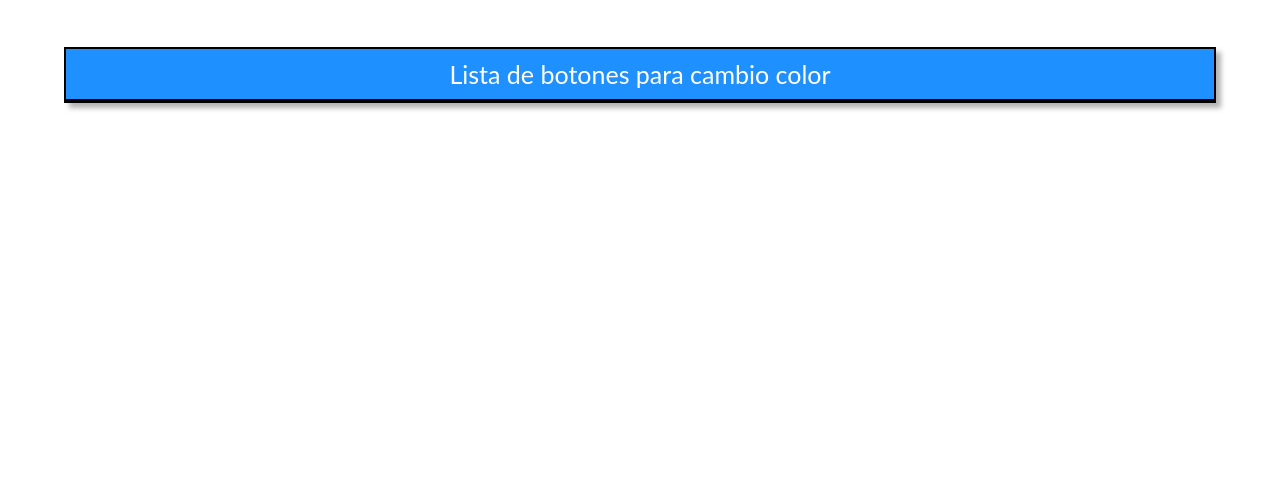
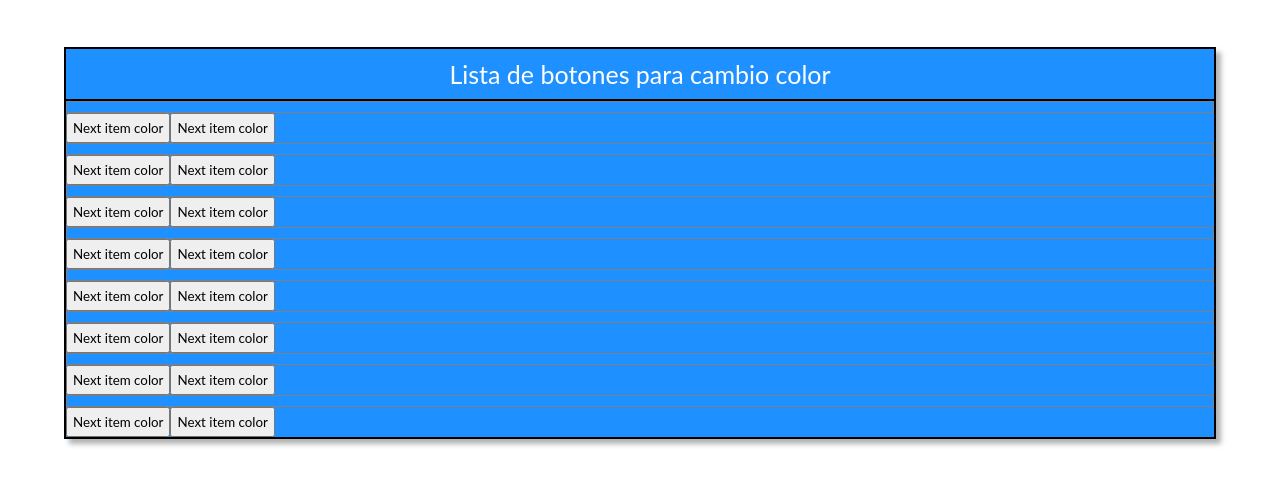
Before and after one commit to aliciagarluq/practica-bloque1-dia2-js-ejer3-aliciagarcialuque, a website: page index.html in a window 1280 px wide. Shown: the part 72-558 px from the top of the page. Drawn offline with Linux system fonts and the light colour scheme.

Commit message:
intento estructura1

```diff
--- a/index.html
+++ b/index.html
@@ -2,7 +2,7 @@
 
 <head>
 	<title>Práctica Javascript</title>
-	<script src="index.js" defer></script>
+	  <script type=text/javascript src="index.js" defer></script>
 	<style>
 		* {
 			margin: 0;
@@ -71,6 +71,7 @@
 	<ul class="color-list">
 		<li class="color-list-title">Lista de botones para cambio color</li>
 	</ul>
+
 </body>
 
 </html>
--- a/index.js
+++ b/index.js
@@ -77,8 +77,32 @@ for(let i=1;i<li_list.length;i++){
   let d_child1=document.createElement("div")
   //texto del div
   let t_child1=document.createTextNode("color: "+ colorList[i - 1].colorName);
+  d_child1.appendChild(t_child1);
+  d_child1.classList.add("color-name");
+  li_list[i].append(d_child1);
 
-  d_child1.appendChild(t_child1);
-  li_list[i].append(d_child1);
+  //creamos el div 2
+  let d_child2=document.createElement("div")
+  //texto del div
+  let t_child2=document.createTextNode("Muestra");
+  d_child2.appendChild(t_child2);
+  d_child2.classList.add("color-show")
+  li_list[i].append(d_child2);
+
+  //creamos el button 1
+  let b_child3=document.createElement("button")
+  //texto del button
+  let t_child3=document.createTextNode("Next item color");
+  b_child3.appendChild(t_child3);
+  b_child3.classList.add("color-set")
+  li_list[i].append(b_child3);
+
+  //creamos el button 2
+  let b_child4=document.createElement("button")
+  //texto del button
+  let t_child4=document.createTextNode("Next item color");
+  b_child4.appendChild(t_child4);
+  b_child4.classList.add("color-set")
+  li_list[i].append(b_child4);
 }
 console.log(li_list)
```
